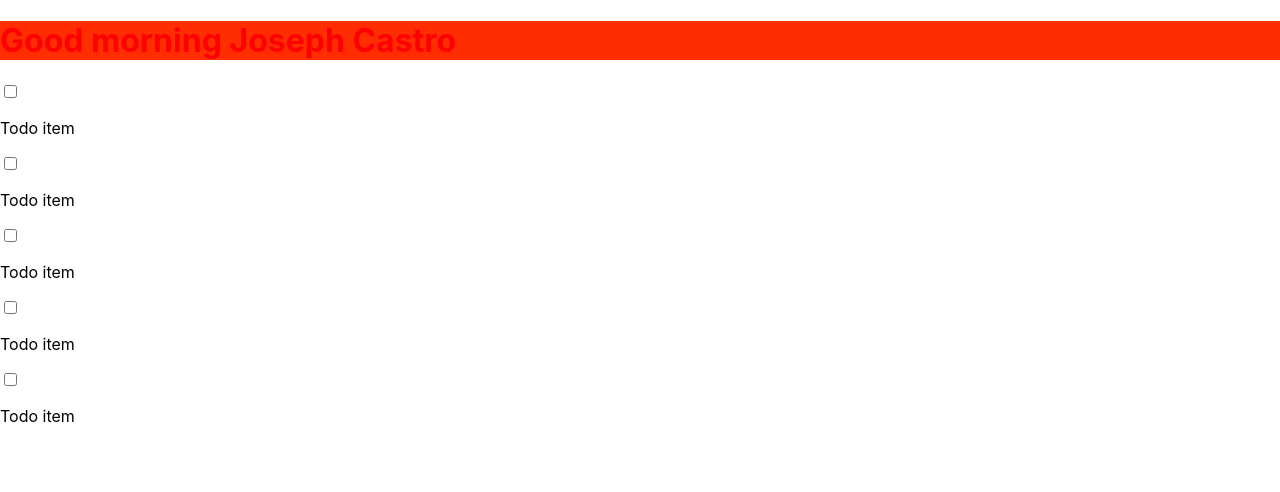
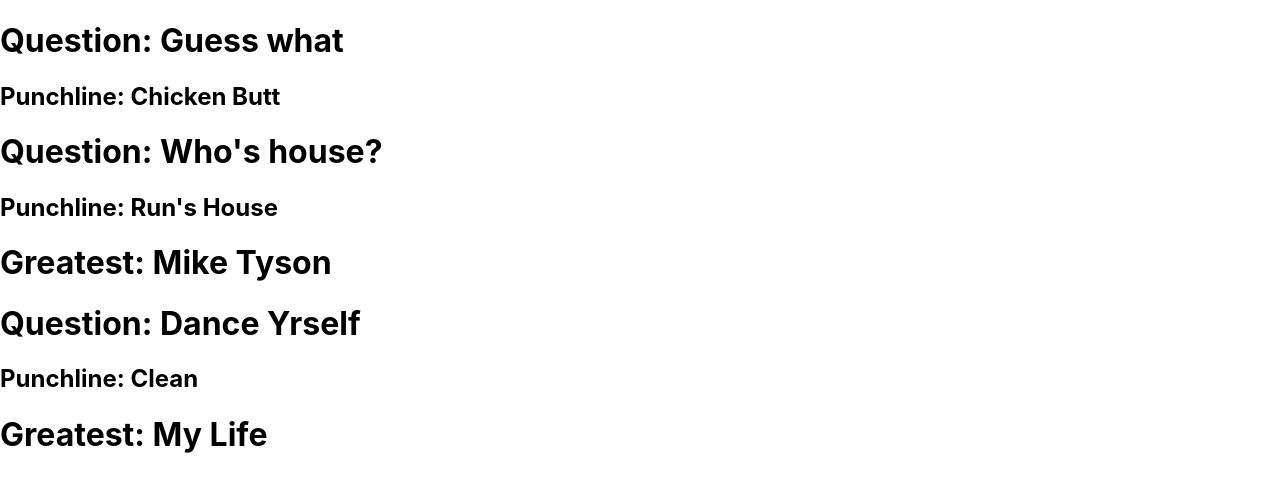
Before and after one commit to jbcastro/scriba-practice, a React (Create React App) app: page / in a window 1280 px wide. Shown: the top 492 px of the page. Built offline with nearby package versions, Linux system fonts and the light colour scheme.

Commit message:
third commit, added the joke componet

```diff
--- a/src/App.js
+++ b/src/App.js
@@ -1,15 +1,28 @@
 import React from "react";
 import Todo from "./componets/Todo";
 import DateTime from "./componets/DateTime";
+import JokeCard from "./componets/JokeCard";
+// function App() {
+//   return (
+//     <div>
+//       <DateTime />
+//       <Todo />
+//       <Todo />
+//       <Todo />
+//       <Todo />
+//       <Todo />s
+//     </div>
+//   );
+// }
+
 function App() {
   return (
-    <div>
-      <DateTime />
-      <Todo />
-      <Todo />
-      <Todo />
-      <Todo />
-      <Todo />
+    <div className="jokes">
+      <JokeCard joke={{ question: "Guess what", punchline: "Chicken Butt" }} />
+      <JokeCard joke={{ question: "Who's house?", punchline: "Run's House" }} />
+      <JokeCard joke={{ punchline: "Mike Tyson" }} />
+      <JokeCard joke={{ question: "Dance Yrself", punchline: "Clean" }} />
+      <JokeCard joke={{ punchline: "My Life" }} />
     </div>
   );
 }
--- /dev/null
+++ b/src/componets/JokeCard.js
@@ -0,0 +1,20 @@
+import React from "react";
+
+function JokeCard(props) {
+  if (props.joke.question == null) {
+    return (
+      <div>
+        <h1>Greatest: {props.joke.punchline}</h1>
+      </div>
+    );
+  } else {
+    return (
+      <div>
+        <h1>Question: {props.joke.question}</h1>
+        <h2>Punchline: {props.joke.punchline}</h2>
+      </div>
+    );
+  }
+}
+
+export default JokeCard;
--- /dev/null
+++ b/src/componets/joke.js
@@ -0,0 +1 @@
+import React from "react";
```
